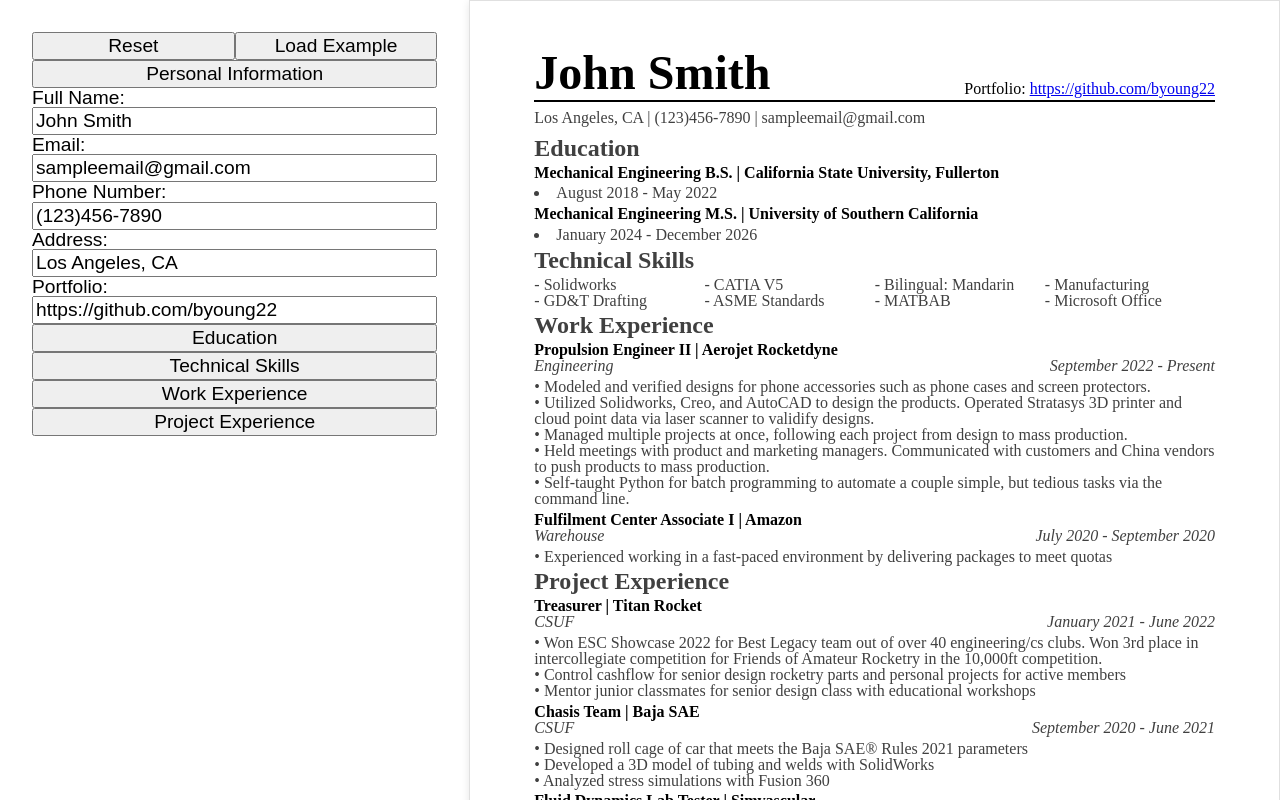
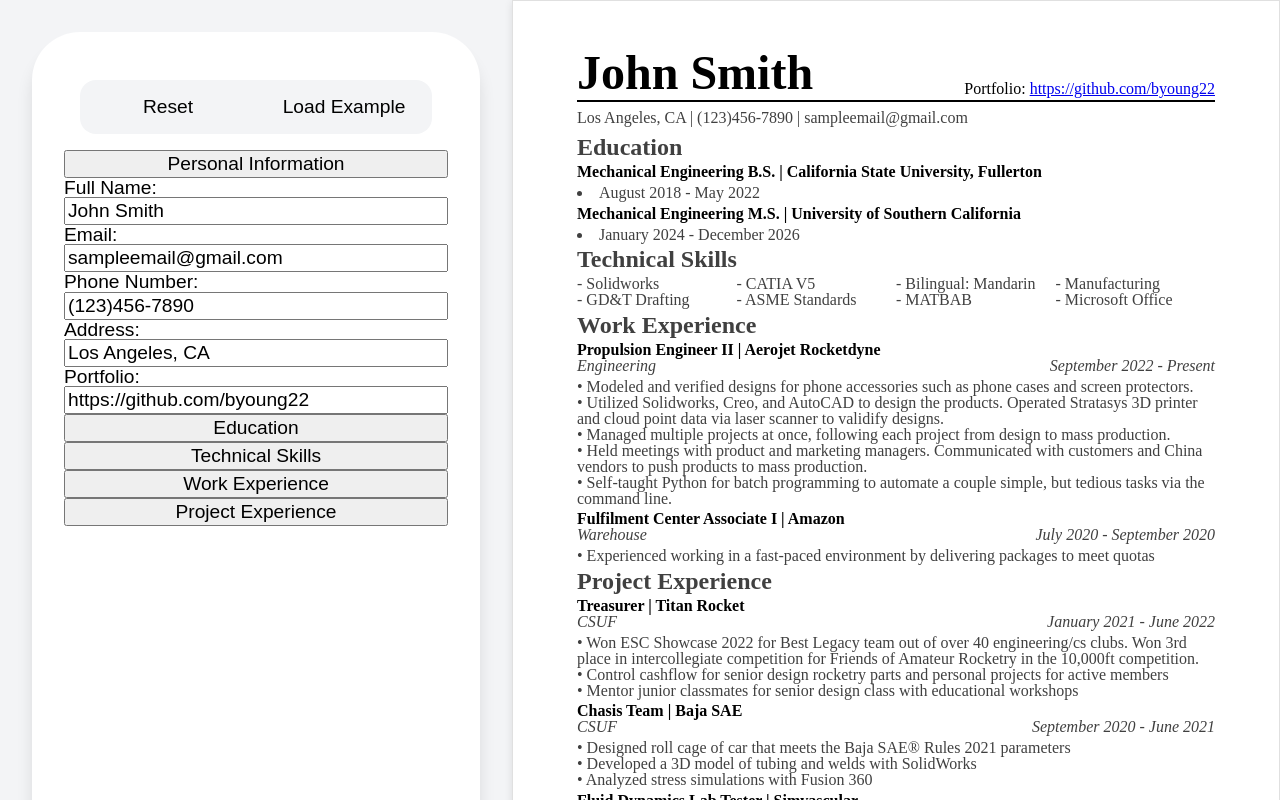
Before and after one commit to byoung22/resume-builder, a React (Vite) app: page / in a window 1280 px wide. Shown: the top 800 px of the page. Built offline with nearby package versions, Linux system fonts and the light colour scheme.

Commit message:
Stylized buttons

```diff
--- a/src/App.jsx
+++ b/src/App.jsx
@@ -117,7 +117,7 @@ export default function App() {
   return (
     <div className="main-container">
       <div className="editor">
-        <div className="reset-container">
+        <div className="reset-container container">
           <button onClick={reset}>Reset</button>
           <button onClick={loadSample}>Load Example</button>
         </div>
--- a/src/styles/App.css
+++ b/src/styles/App.css
@@ -4,12 +4,34 @@ input {
   font-size: 1.2rem;
   font-family: Arial, Helvetica, sans-serif;
 }
+
 .editor {
   display: flex;
   flex-direction: column;
   flex: 1;
+  margin: 2rem;
   padding: 2rem;
+  background-color: white;
+  box-shadow: 0 1rem 1rem rgba(0, 0, 0, 0.1);
+  border-radius: 3rem;
 
+  .container {
+    margin: 1rem;
+    :first-child{
+      border-radius: 1rem 0 0 1rem;
+    }
+    :last-child{
+      border-radius: 0 1rem 1rem 0;
+    }
+    > button {
+      padding: 1rem;
+      border: 0;
+      background-color: #f3f4f6;
+    }
+    :hover {
+      background-color: #dbdcdf;
+    }
+  }
   .reset-container {
     display: flex;
     >button {
@@ -32,6 +54,7 @@ input {
   }
 }
 
+
 @media (max-width: 600px) {
   :root {
     .main-container {
--- a/src/styles/Preview.css
+++ b/src/styles/Preview.css
@@ -55,7 +55,7 @@
   font-weight: 800;
 }
 .header-divide {
-  height: 2px;
+  height: 0.1rem;
   background-color: black;
   width: 100%;
   margin: 0.2rem 0;
--- a/src/styles/index.css
+++ b/src/styles/index.css
@@ -134,6 +134,7 @@ table {
   justify-content: center;
   max-width: 1500px;
   width: 100%;
+  background-color: var(--secondary-color);
 }
 @media (max-width: 1200px) {
   :root {
```
